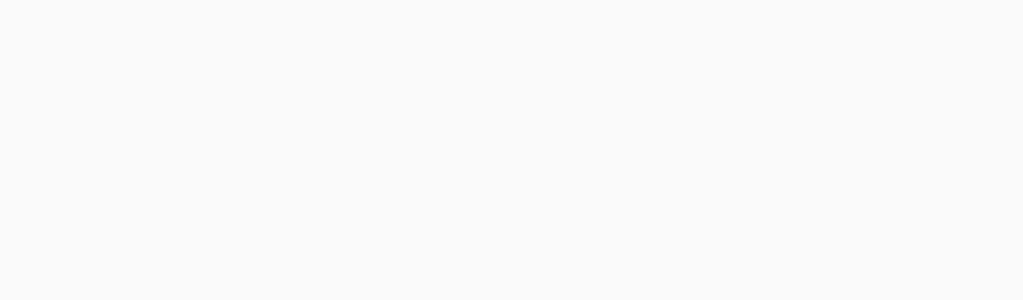
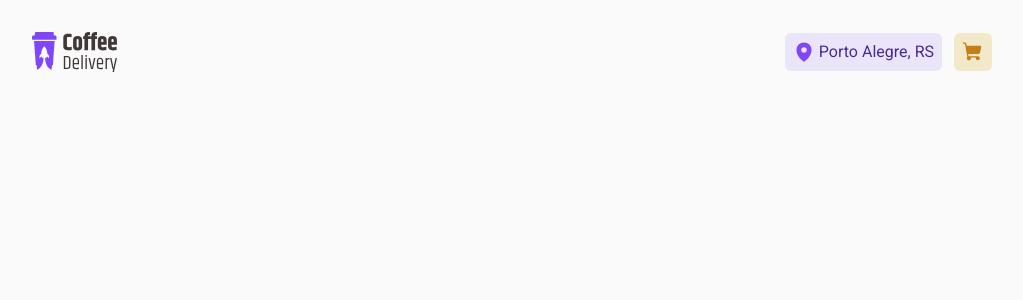
Before and after one commit to NayaraHolanda/coffee-delivery, a React (Vite) app: page / in a window 1280 px wide. Shown: the top 300 px of the page, without its empty margins (128-1151 px from the left). Built offline with nearby package versions, Linux system fonts and the light colour scheme.

Commit message:
Add Cart and Header components

```diff
--- /dev/null
+++ b/src/components/Cart/index.tsx
@@ -0,0 +1,10 @@
+import { CartButtonStyled } from './styles'
+import { ShoppingCart } from 'phosphor-react'
+
+export function Cart() {
+  return (
+    <CartButtonStyled>
+      <ShoppingCart size={22} weight="fill" />
+    </CartButtonStyled>
+  )
+}
--- /dev/null
+++ b/src/components/Cart/styles.ts
@@ -0,0 +1,14 @@
+import styled from 'styled-components'
+
+export const CartButtonStyled = styled.button`
+  border: 0;
+  border-radius: 6px;
+  padding: 0.5rem;
+
+  background: ${(props) => props.theme['yellow-light']};
+  color: ${(props) => props.theme['yellow-dark']};
+
+  line-height: 0;
+
+  cursor: pointer;
+`
--- /dev/null
+++ b/src/components/Header/index.tsx
@@ -0,0 +1,23 @@
+import { HeaderContainer, Local, Nav } from './styles'
+
+import logo from '../../assets/logo.svg'
+import { Cart } from '../Cart'
+
+import { MapPin } from 'phosphor-react'
+
+export function Header() {
+  return (
+    <HeaderContainer>
+      <img src={logo} alt="" />
+      <Nav>
+        <Local>
+          <span>
+            <MapPin size={22} weight="fill" />
+          </span>
+          Porto Alegre, RS
+        </Local>
+        <Cart />
+      </Nav>
+    </HeaderContainer>
+  )
+}
--- /dev/null
+++ b/src/components/Header/styles.ts
@@ -0,0 +1,37 @@
+import { styled } from 'styled-components'
+
+export const HeaderContainer = styled.div`
+  display: flex;
+  justify-content: space-between;
+
+  padding-bottom: 2rem;
+`
+
+export const Nav = styled.div`
+  display: flex;
+  align-items: center;
+
+  gap: 0.75rem;
+`
+
+export const Local = styled.div`
+  display: flex;
+  align-items: center;
+
+  border-radius: 6px;
+
+  background: ${(props) => props.theme['purple-light']};
+  color: ${(props) => props.theme['purple-dark']};
+
+  padding: 0.5rem;
+
+  gap: 0.25rem;
+
+  line-height: 0;
+
+  user-select: none;
+
+  span {
+    color: ${(props) => props.theme.purple};
+  }
+`
--- a/src/layouts/DefaultLayout/index.tsx
+++ b/src/layouts/DefaultLayout/index.tsx
@@ -6,6 +6,7 @@ import { LayoutContainer } from './styles'
 export function DefaultLayout() {
   return (
     <LayoutContainer>
+      <Header />
       <Outlet />
     </LayoutContainer>
   )
```
